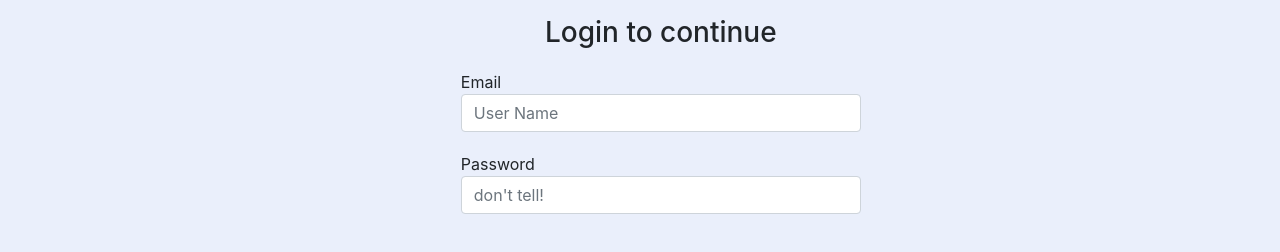
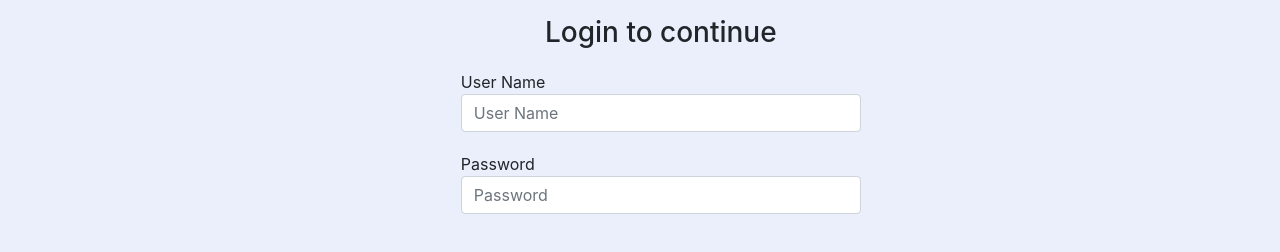
Before and after one commit to varshithreddy28/ElectroStoreClient, a React (Create React App) app: page /login in a window 1280 px wide. Shown: the part 220-472 px from the top of the page. Built offline with nearby package versions, Linux system fonts and the light colour scheme; no server answers.

Commit message:
Updated Password Errors

```diff
--- a/src/pages/user/Login/login.jsx
+++ b/src/pages/user/Login/login.jsx
@@ -176,7 +176,7 @@ function Login(props) {
           <div className="loginInput">
             <FormGroup className="mb-2 mr-sm-2 mb-sm-0">
               <Label for="exampleEmail" className="mr-sm-2">
-                Email
+                User Name
               </Label>
               <Input
                 onChange={handleChange}
@@ -199,7 +199,7 @@ function Login(props) {
                 type="password"
                 name="password"
                 id="examplePassword"
-                placeholder="don't tell!"
+                placeholder="Password"
               />
             </FormGroup>
           </div>
--- a/src/pages/user/signup/signup.jsx
+++ b/src/pages/user/signup/signup.jsx
@@ -28,6 +28,10 @@ function SignUp(props) {
   const [updatingMessage, setUpdatingMessage] = useState(
     "HANG ON!LOADING DATA"
   );
+
+  // PasswordErr
+  let passwordErr =
+    "/^(?=.*[a-z])(?=.*[A-Z])(?=.*[0-9])(?=.*[!@#$%^&*])(?=.{8,})/";
 
   const register_user =
     "https://electro--store.herokuapp.com/api/v1/user/register";
@@ -68,7 +72,17 @@ function SignUp(props) {
       const response = await axios.post(register_user, details);
       if (!response.data.success) {
         setVisible(true);
-        setMessage(response.data.message);
+        // console.log(
+        //   response.data.message,
+        //   response.data.message.includes(passwordErr)
+        // );
+        if (response.data.message.includes(passwordErr)) {
+          setMessage(
+            "Password must contain atleast length of 8 Characters and must contain-1 UpperCase,1 LowerCase,1 Special Charecter and 1 Number"
+          );
+        } else {
+          setMessage(response.data.message);
+        }
       } else {
         localStorage.setItem("token", `bearer ${response.data.token}`);
         try {
@@ -79,16 +93,16 @@ function SignUp(props) {
               authorization: localStorage.getItem("token"),
             },
           });
-          console.log(response.data);
+          // console.log(response.data);
           if (!response.data.success) {
             setVisible(true);
             setMessage(response.data.message);
           } else {
             setUser(response.data.message);
             const items = JSON.parse(localStorage.getItem("cart"));
-            console.log(items);
+            // console.log(items);
             // console.log(items != null, items.length != 0);
-            console.log(items != null && items != []);
+            // console.log(items != null && items != []);
 
             if (items != null && items.length != 0) {
               setUpdatingMessage("UPDATING CART PLEASE WAIT");
@@ -98,9 +112,8 @@ function SignUp(props) {
                 cartitems.push(newObj);
               });
               await addCartItem(cartitems);
-              console.log(cartitems, "........");
             } else {
-              console.log("No items in cart");
+              // console.log("No items in cart");
             }
             history.push("/");
           }
@@ -108,12 +121,11 @@ function SignUp(props) {
           setVisible(true);
           setMessage(response.data.message);
         }
-        console.log(response.data);
       }
     } catch (error) {
-      console.log(error.message);
+      setVisible(true);
+      setMessage(error.message);
     }
-    console.log("Clicked on sig up");
   };
   const onDismiss = () => setVisible(false);
   const handleChange = (e) => {
@@ -201,7 +213,7 @@ function SignUp(props) {
                 type="password"
                 name="password"
                 id="password"
-                placeholder="don't tell!"
+                placeholder="Password"
               />
             </FormGroup>
           </div>
```
